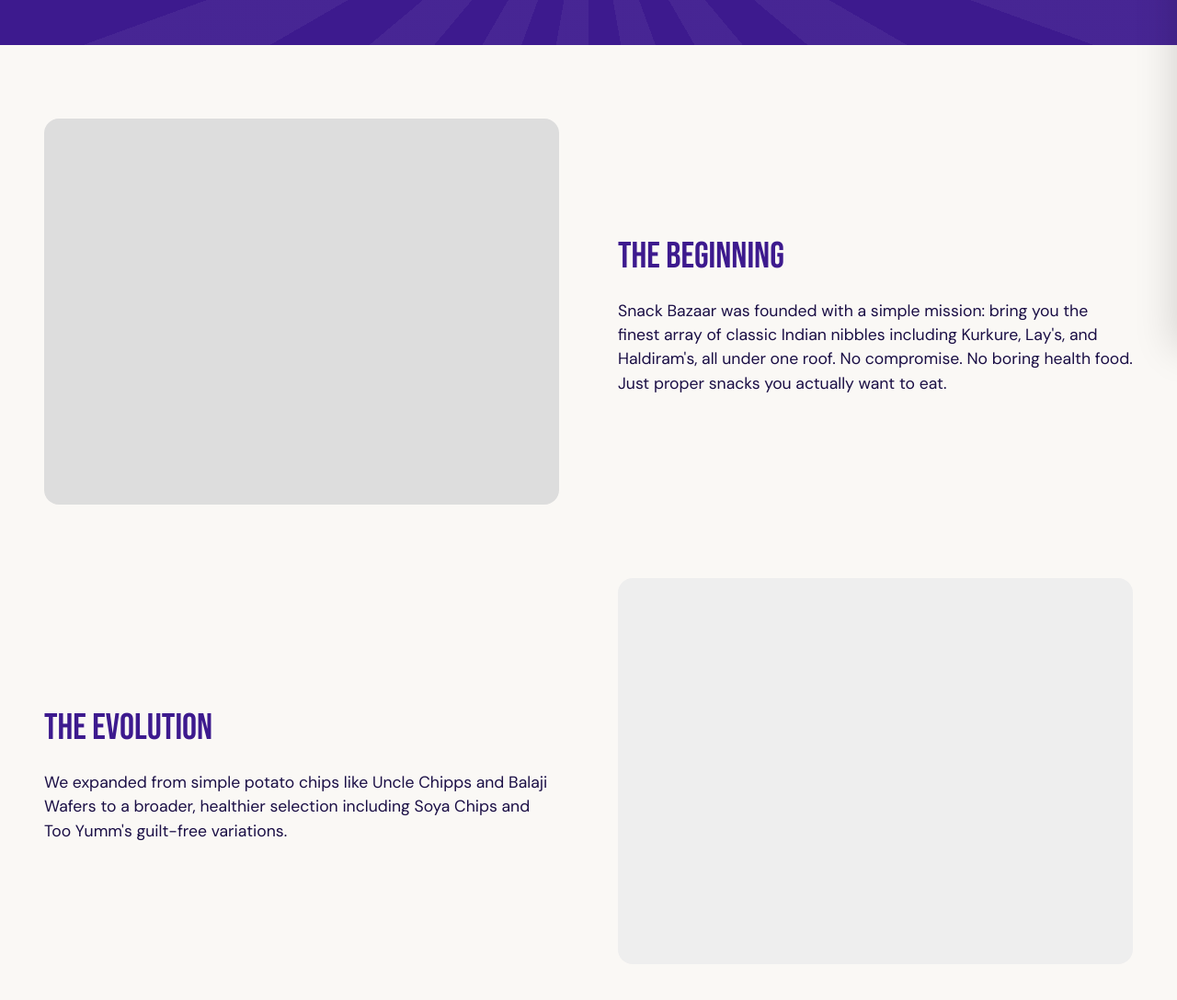
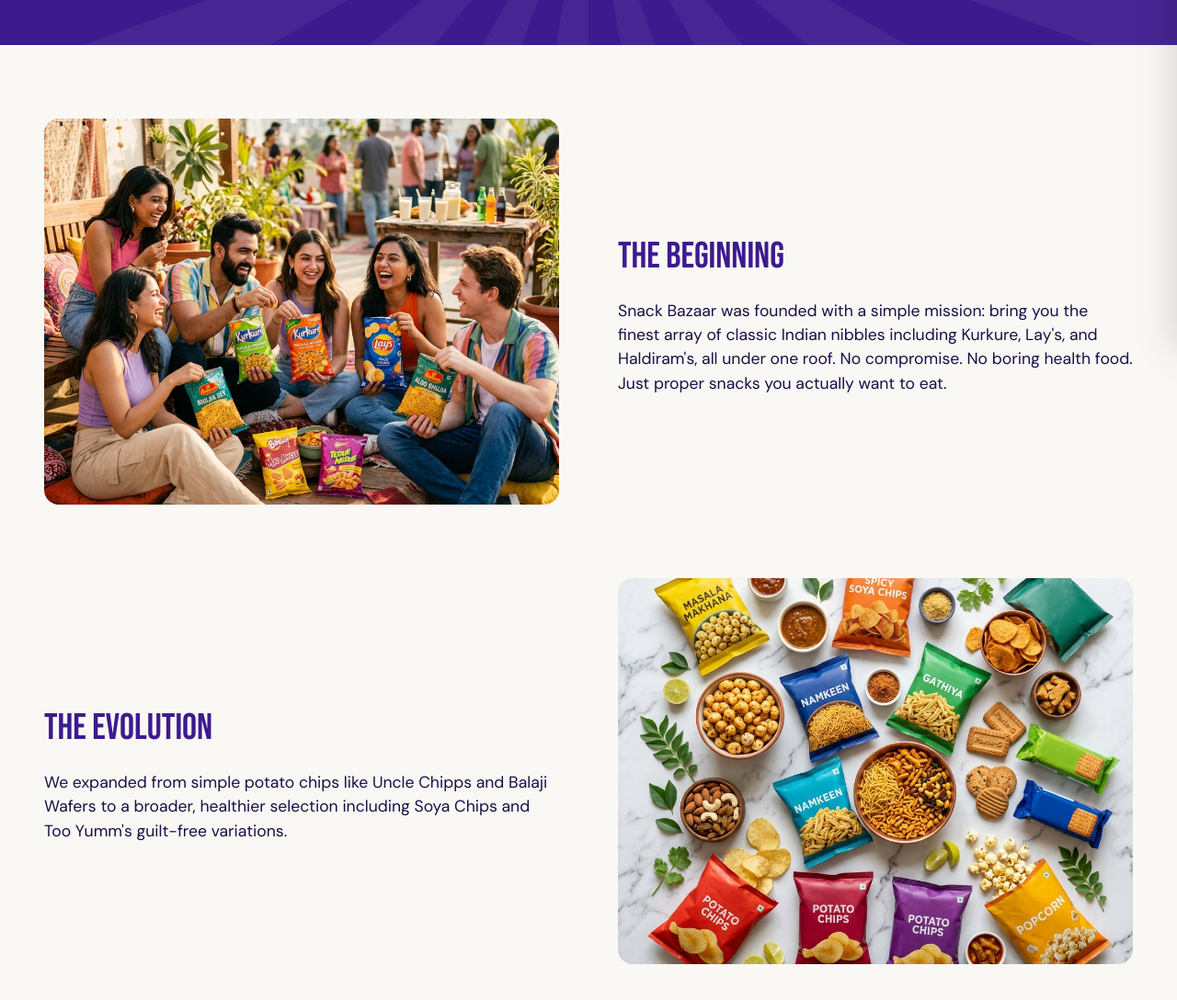
Before and after one commit to kuldeepkumar784986-cmyk/snacks-bazaar, a website: page our-story.html in a window 1280 px wide. Shown: the part 420-1508 px from the top of the page at 92% size. Drawn offline with nearby package versions, Linux system fonts and the light colour scheme.

Commit message:
feat: add real images to Our Story page (Beginning + Evolution sections)
our-story.html:
- THE BEGINNING: replaced grey placeholder with lifestyle.png
  (warm Indian snack shop atmosphere image)
- THE EVOLUTION: replaced grey placeholder with story_evolution.png
  (AI-generated premium flat lay of all snack varieties on marble)
- Both images use object-fit:cover for consistent 4:3 aspect ratio
- border-radius and overflow:hidden for clean rounded look

images/story_evolution.png: new AI-generated premium food flat lay image

```diff
--- a/our-story.html
+++ b/our-story.html
@@ -76,7 +76,10 @@
 
   <section class="story-content reveal">
     <div class="story-block">
-      <div class="story-block__image" style="background:#ddd; aspect-ratio:4/3; border-radius:16px;"></div>
+      <div class="story-block__image" style="aspect-ratio:4/3; border-radius:16px; overflow:hidden;">
+        <img src="/images/lifestyle.png" alt="The Beginning — Snack Bazaar origin story"
+             style="width:100%; height:100%; object-fit:cover; display:block;">
+      </div>
       <div class="story-block__text">
         <h2>THE BEGINNING</h2>
         <p>Snack Bazaar was founded with a simple mission: bring you the finest array of classic Indian nibbles including Kurkure, Lay's, and Haldiram's, all under one roof. No compromise. No boring health food. Just proper snacks you actually want to eat.</p>
@@ -84,7 +87,10 @@
     </div>
 
     <div class="story-block reveal">
-      <div class="story-block__image" style="background:#eee; aspect-ratio:4/3; border-radius:16px;"></div>
+      <div class="story-block__image" style="aspect-ratio:4/3; border-radius:16px; overflow:hidden;">
+        <img src="/images/story_evolution.png" alt="The Evolution — Snack Bazaar product range"
+             style="width:100%; height:100%; object-fit:cover; display:block;">
+      </div>
       <div class="story-block__text">
         <h2>THE EVOLUTION</h2>
         <p>We expanded from simple potato chips like Uncle Chipps and Balaji Wafers to a broader, healthier selection including Soya Chips and Too Yumm's guilt-free variations.</p>
```
Also changed, not shown: images/story_evolution.png (added).
